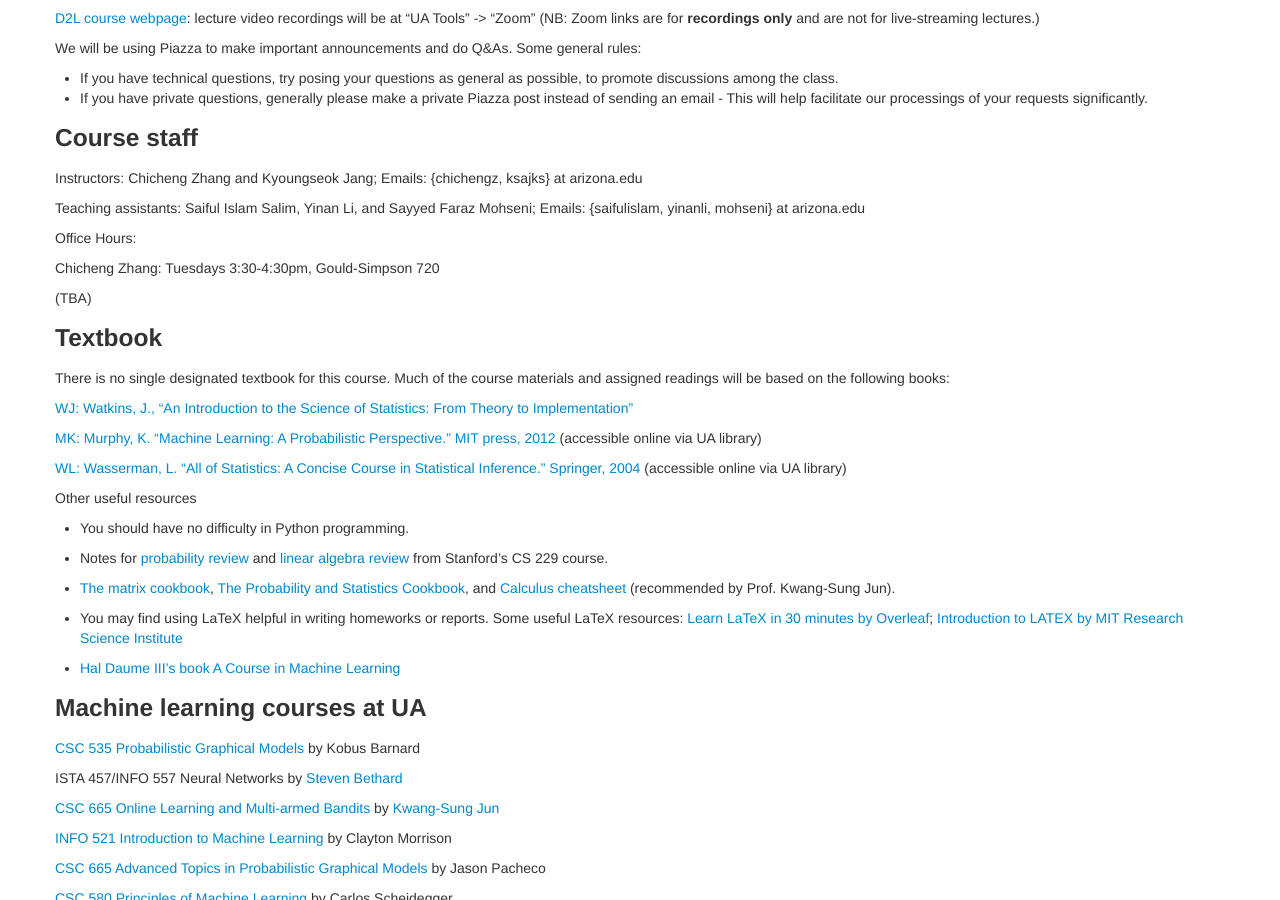
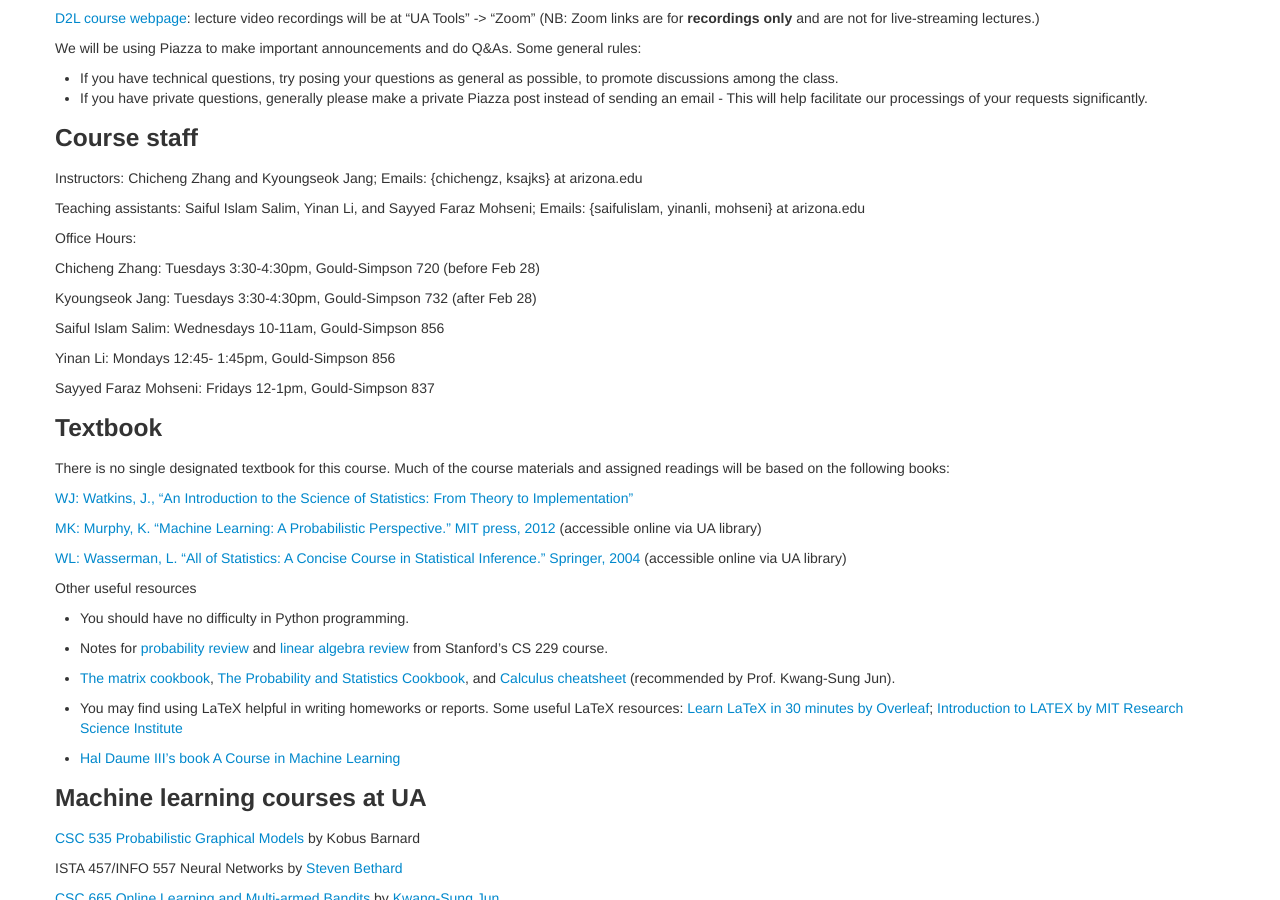
Before and after one commit to zcc1307/csc380-sp22, a Jekyll site: the page built from index.md, in a window 1280 px wide and 900 px high, scrolled down 392 px. Built offline with Jekyll 4.4.1, drawn with Linux system fonts in a browser that asks for light colours.

Commit message:
Update index.md

```diff
--- a/index.md
+++ b/index.md
@@ -46,9 +46,15 @@ Teaching assistants: Saiful Islam Salim, Yinan Li, and Sayyed Faraz Mohseni; Ema
 
 Office Hours:
 
-Chicheng Zhang: Tuesdays 3:30-4:30pm, Gould-Simpson 720
+Chicheng Zhang: Tuesdays 3:30-4:30pm, Gould-Simpson 720 (before Feb 28)
 
-(TBA)
+Kyoungseok Jang: Tuesdays 3:30-4:30pm, Gould-Simpson 732 (after Feb 28)
+
+Saiful Islam Salim: Wednesdays 10-11am, Gould-Simpson 856
+
+Yinan Li: Mondays 12:45- 1:45pm, Gould-Simpson 856
+
+Sayyed Faraz Mohseni: Fridays 12-1pm, Gould-Simpson 837
 
 ### Textbook
 
```
